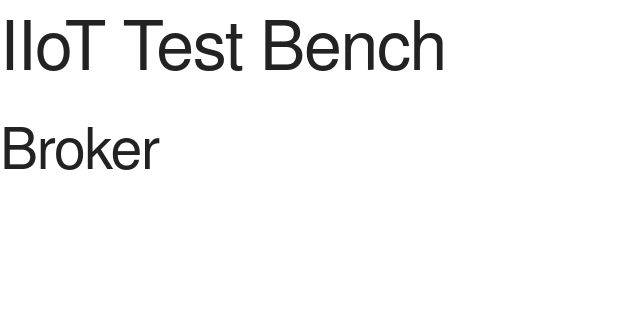
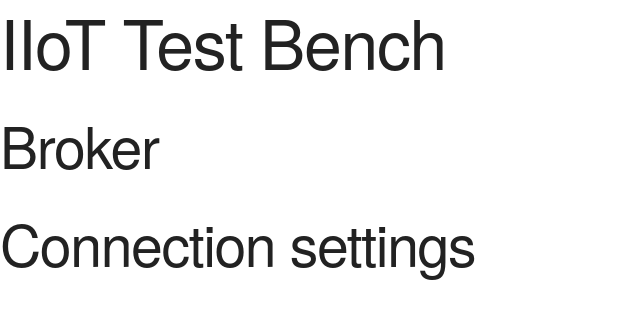
Before and after one commit to Isaac-Ampomah-12/iiot-test-bench, a React (Create React App) app in the folder frontend/: page / in a window 1280 px wide. Shown: the top 318 px of the page, without its empty margins (0-640 px from the left). Built offline with nearby package versions, Linux system fonts and the light colour scheme.

Commit message:
Import and render connection settings page

```diff
--- a/frontend/src/App.js
+++ b/frontend/src/App.js
@@ -2,11 +2,13 @@ import "./css/normalize.css";
 import "./css/skeleton.css";
 
 import Dashboard from "./pages/Dashboard/Dashboard";
+import ConnectionSettings from "./pages/ConnectionSettings/ConnectionSettings";
 
 function App() {
   return (
     <div>
       <Dashboard />
+      <ConnectionSettings />
     </div>
   );
 }
```
